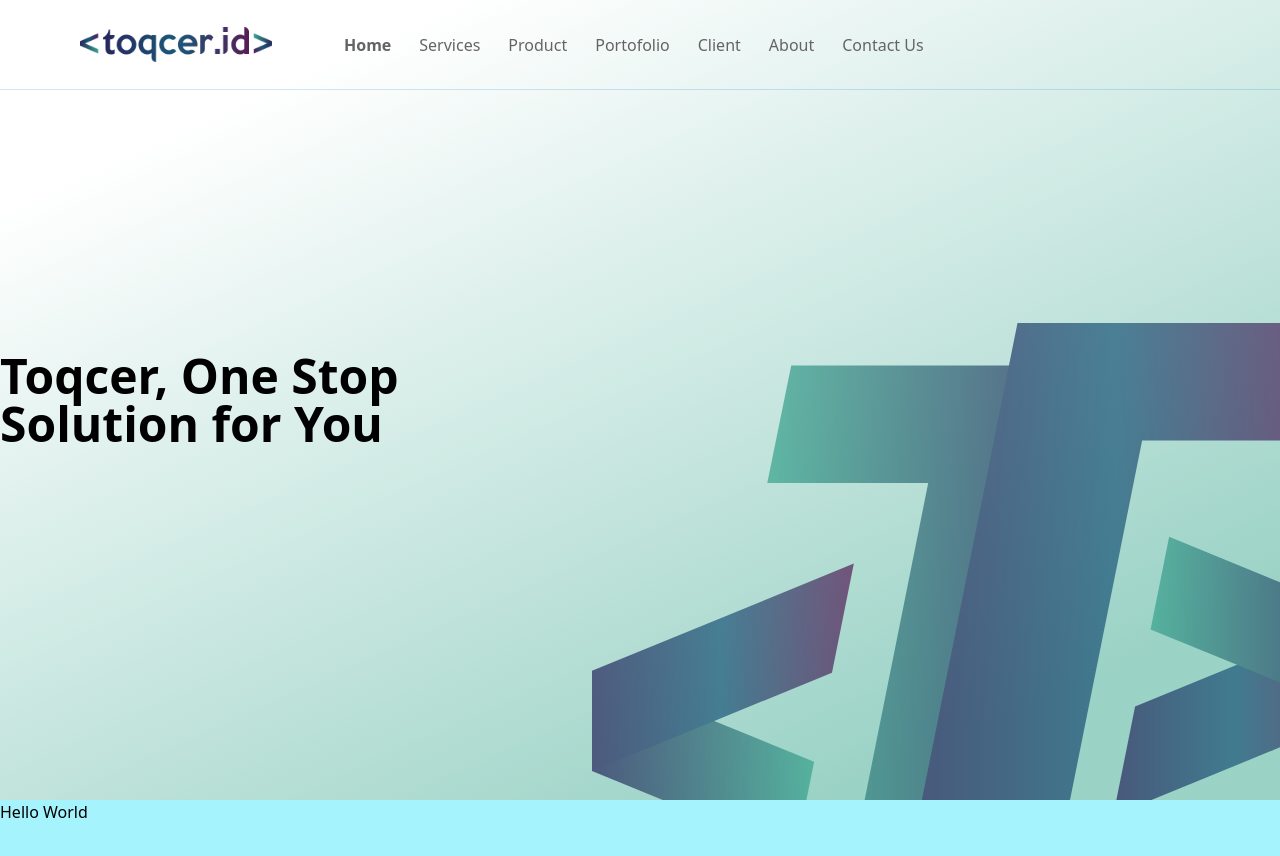
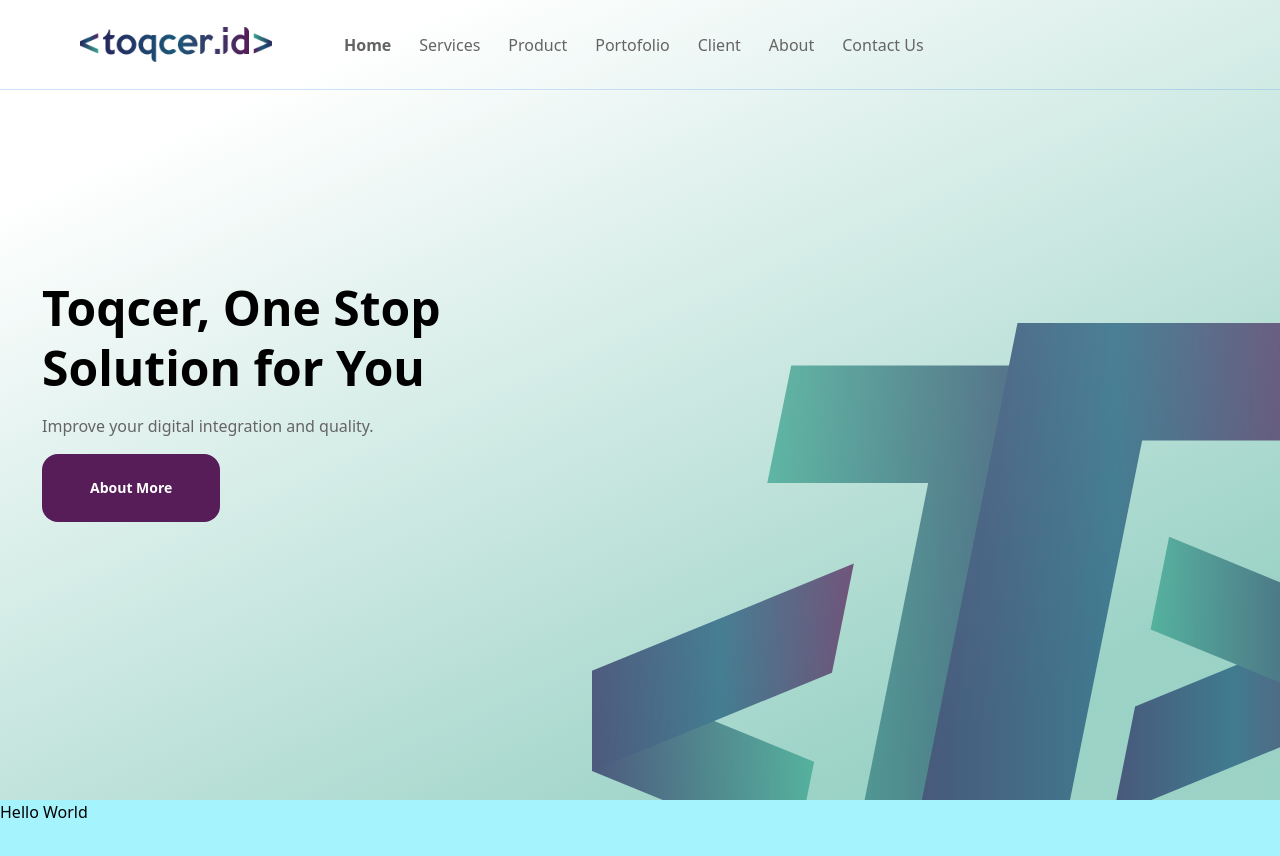
Before and after one commit to toqcer/landing-next, a Next.js app: page / in a window 1280 px wide. Shown: the top 856 px of the page. Built offline with nearby package versions, Linux system fonts and the light colour scheme.

Commit message:
section Hero home

```diff
--- a/pages/index.jsx
+++ b/pages/index.jsx
@@ -9,10 +9,16 @@ export default function Home() {
       <section
         className={`${styles.home_hero} flex flex-col justify-center relative h-screen overflow-hidden`}
       >
-        <div className="container mx-auto">
-          <h3 className="font-bold text-5xl">
+        <div className="container mx-auto ">
+          <h3 className="font-bold text-5xl leading-tight">
             Toqcer, One Stop <br /> Solution for You
           </h3>
+          <p className="text-solid-brown my-4">
+            Improve your digital integration and quality.
+          </p>
+          <button className="bg-fancy-purple font-semibold text-white text-sm py-6 px-12 rounded-2xl">
+            About More
+          </button>
         </div>
         <div className="w-3/5 aspect-[1/1] opacity-70 absolute -right-20 -bottom-48 ">
           <Image
--- a/tailwind.config.js
+++ b/tailwind.config.js
@@ -5,6 +5,22 @@ module.exports = {
     './components/**/*.{js,ts,jsx,tsx}',
   ],
   theme: {
+    container: {
+      // you can configure the container to be centered
+      center: true,
+
+      // or have default horizontal padding
+      padding: '2rem',
+
+      // default breakpoints but with 40px removed
+      screens: {
+        sm: '600px',
+        md: '728px',
+        lg: '984px',
+        xl: '1040px',
+        '2xl': '1260px',
+      },
+    },
     extend: {
       colors: {
         'my-emerald': 'hsla(166,50%,44%,1)',
```
